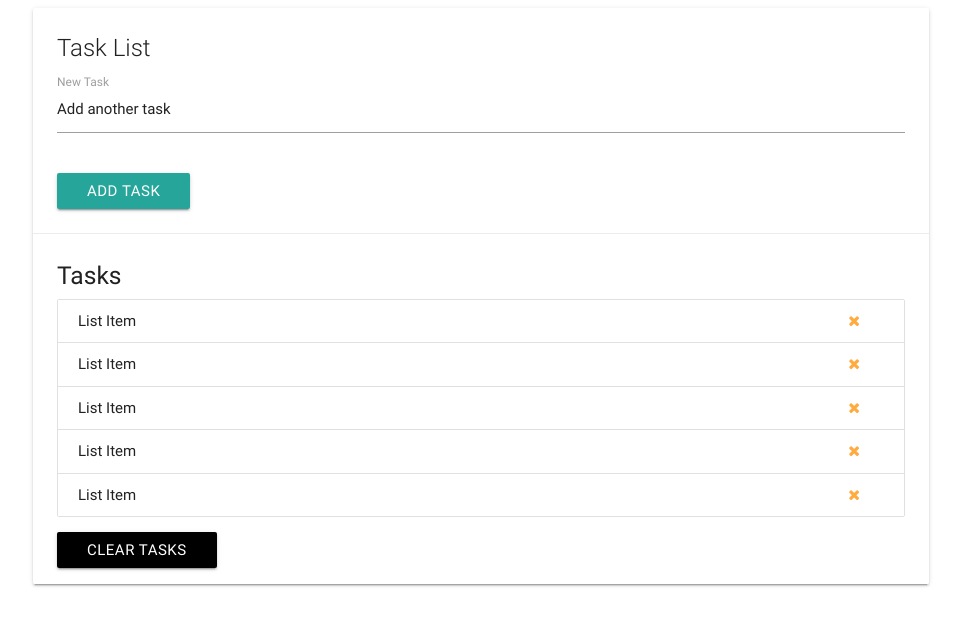
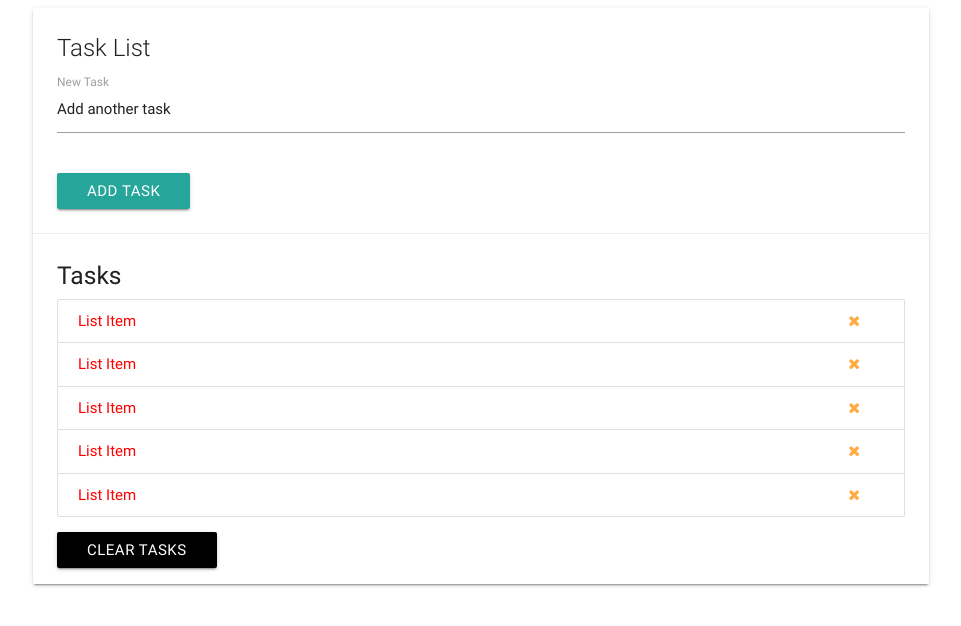
Before and after one commit to aumlan/JavaScript_DOM, a plain HTML site: page index.html in a window 1280 px wide. Shown: the whole page, without its empty margins (159-1120 px from the left). Drawn offline with nearby package versions, Linux system fonts and the light colour scheme.

Commit message:
querySelectorAll()

```diff
--- a/app.js
+++ b/app.js
@@ -0,0 +1,19 @@
+// Get Element by ClassName
+const item = document.getElementsByClassName('collection-item');
+console.log(item);
+
+item[2].style.color = 'red';
+
+const itemlist = document.querySelector('ul').getElementsByClassName('collection-item');
+
+console.log(itemlist);
+
+// Get Element by Tag
+// querySelectorAll()
+const items = document.querySelectorAll('ul li');
+console.log(items);
+
+items.forEach(item => {
+    item.style.color = 'red';
+    //item.textContent = 'hello';
+});
--- a/index.html
+++ b/index.html
@@ -28,7 +28,10 @@
                         </form>
                     </div>
                     <div class="card-action">
-                        <h5 id="task-title" >Tasks</h5>
+
+                        <div class="collection-item"></div>
+
+                        <h5 id="task-title">Tasks</h5>
                         <ul class="collection">
                             <li class="collection-item">
                                 List Item
```
